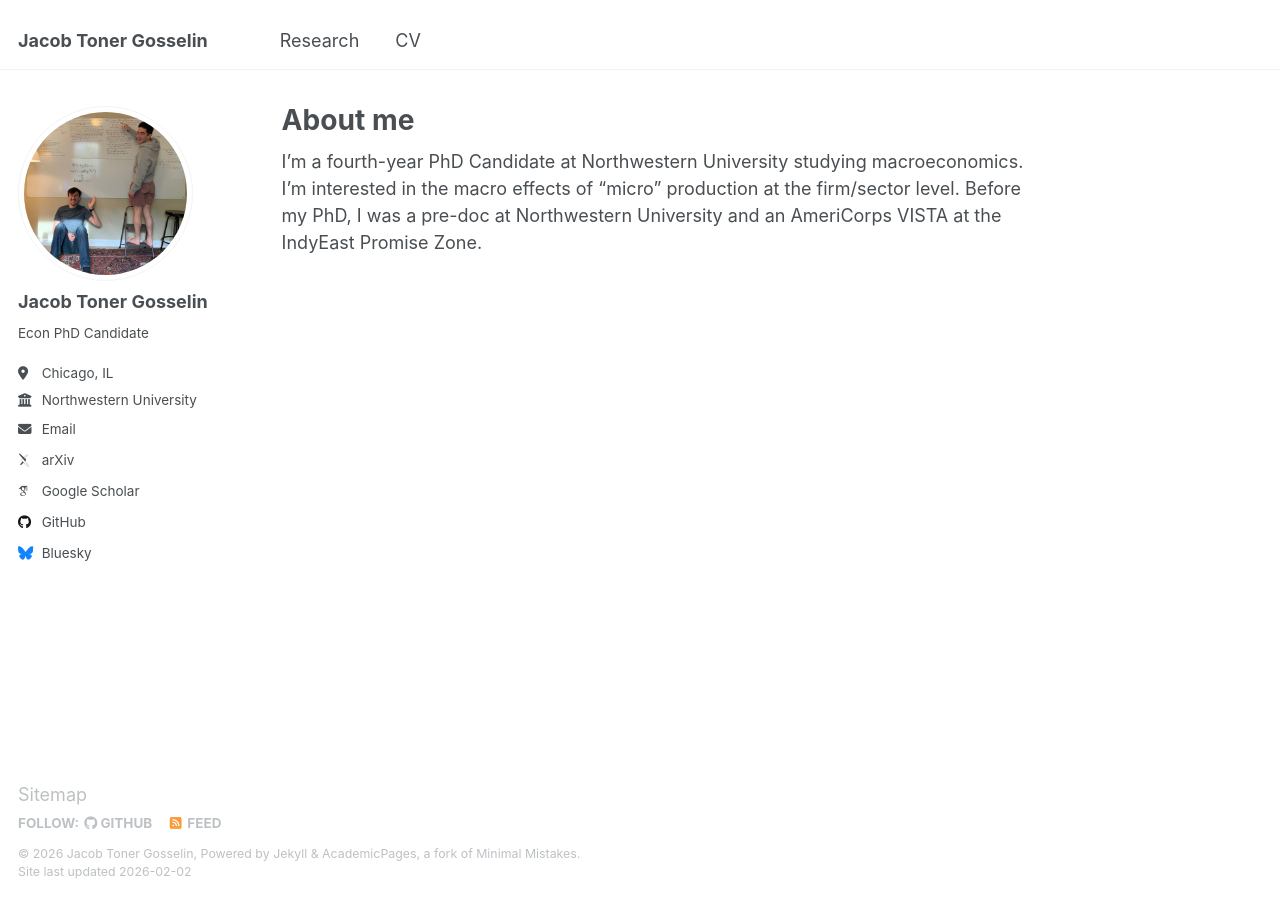
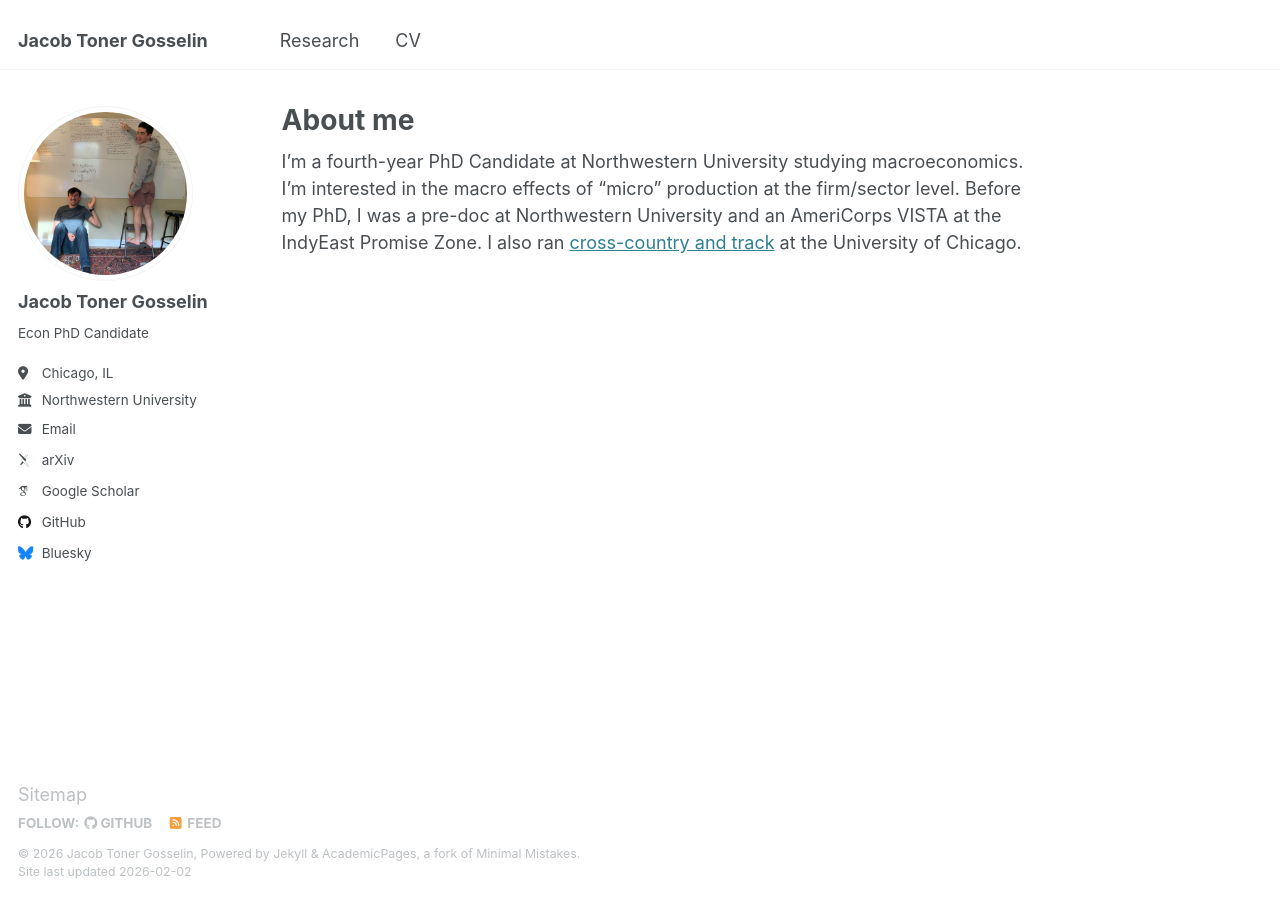
Before and after one commit to jacobgosselin/jacobgosselin.github.io, a Jekyll site: the page built from _pages/about.md, in a window 1280 px wide. Built offline with Jekyll 4.4.1, drawn with Linux system fonts in a browser that asks for light colours; some web fonts are replaced.

Commit message:
added college track glory days to my personal site, we'll see what comes of this.

```diff
--- a/_pages/about.md
+++ b/_pages/about.md
@@ -7,4 +7,4 @@ redirect_from:
   - /about.html
 ---
 
-I'm a fourth-year PhD Candidate at Northwestern University studying macroeconomics. I'm interested in the macro effects of "micro" production at the firm/sector level. Before my PhD, I was a pre-doc at Northwestern University and an AmeriCorps VISTA at the IndyEast Promise Zone.
+I'm a fourth-year PhD Candidate at Northwestern University studying macroeconomics. I'm interested in the macro effects of "micro" production at the firm/sector level. Before my PhD, I was a pre-doc at Northwestern University and an AmeriCorps VISTA at the IndyEast Promise Zone. I also ran [cross-country and track](https://www.youtube.com/watch?v=Eidacczk0gg) at the University of Chicago.
```
